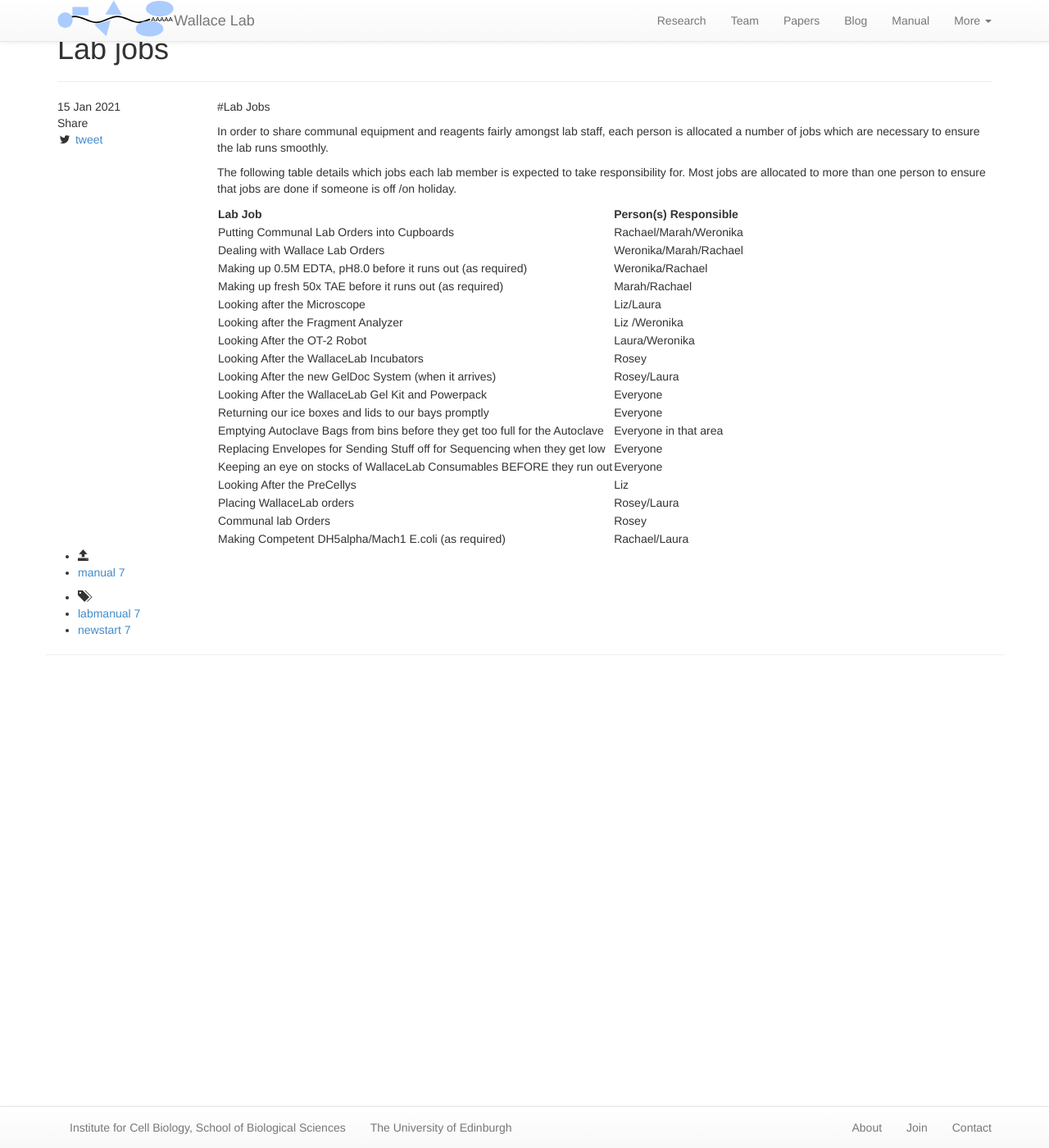
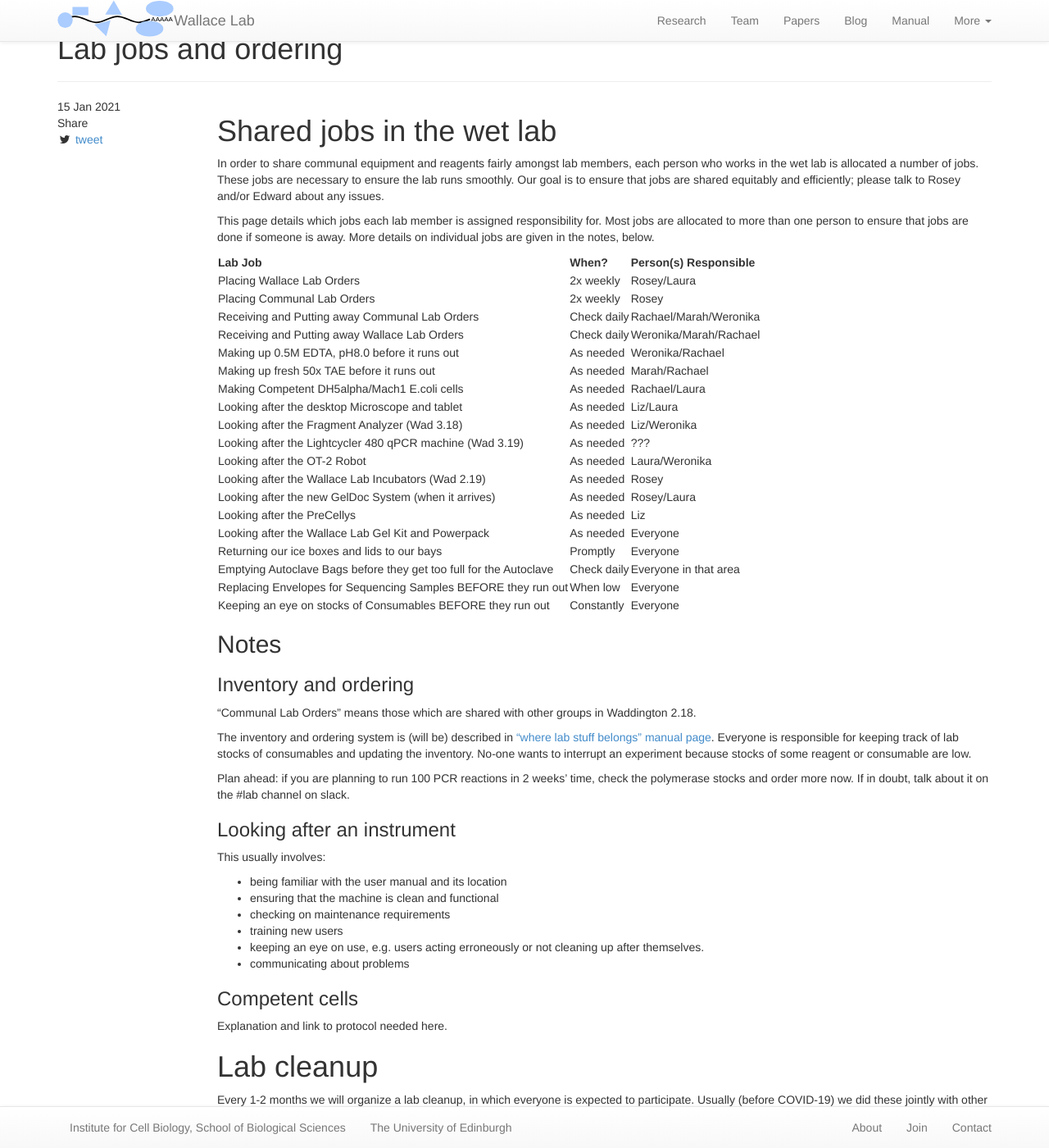
Before and after one commit to swinterbourne/ewallace.github.io, a Jekyll site: the page built from manual/_posts/2021-01-15-lab-jobs.md, in a window 1280 px wide and 1400 px high. Shown: the whole window at 82% size. Built offline with Jekyll 4.4.1, drawn with Linux system fonts in a browser that asks for light colours; nearby versions of some CDN libraries; some of the changed text lies outside the part shown.

Commit message:
reorganized jobs table and added notes

```diff
--- a/manual/_posts/2021-01-15-lab-jobs.md
+++ b/manual/_posts/2021-01-15-lab-jobs.md
@@ -1,36 +1,82 @@
 ---
 layout: post
-title: "Lab jobs"
-description: "Lab jobs expectations for wet-lab members."
+title: "Lab jobs and ordering"
+description: "Shared jobs for wet-lab members."
 about: true
 author_handle: rb
-tags: [labmanual, newstart]
+tags: [labmanual, wetlab]
 ---
 {% include JB/setup %}
 
-#Lab Jobs
+# Shared jobs in the wet lab
 
-In order to share communal equipment and reagents fairly amongst lab staff, each person is allocated a number of jobs which are necessary to ensure the lab runs smoothly.
+In order to share communal equipment and reagents fairly amongst lab members, each person who works in the wet lab is allocated a number of jobs.
+These jobs are necessary to ensure the lab runs smoothly.
+Our goal is to ensure that jobs are shared equitably and efficiently; please talk to Rosey and/or Edward about any issues.
 
-The following table details which jobs each lab member is expected to take responsibility for. Most jobs are allocated to more than one person to ensure that jobs are done if someone is off /on holiday.
+This page details which jobs each lab member is assigned responsibility for.
+Most jobs are allocated to more than one person to ensure that jobs are done if someone is away.
+More details on individual jobs are given in the notes, below.
 
-| Lab Job                                                                      | Person(s) Responsible  |
-| ---------------------------------------------------------------------------- | ---------------------- |
-| Putting Communal Lab Orders into Cupboards                                   | Rachael/Marah/Weronika |
-| Dealing with Wallace Lab Orders                                              | Weronika/Marah/Rachael |
-| Making up 0.5M EDTA, pH8.0 before it runs out (as required)                  | Weronika/Rachael       |
-| Making up fresh 50x TAE before it runs out (as required)                     | Marah/Rachael          |
-| Looking after the Microscope                                                 | Liz/Laura              |
-| Looking after the Fragment Analyzer                                          | Liz /Weronika          |
-| Looking After the OT-2 Robot                                                 | Laura/Weronika         |
-| Looking After the WallaceLab Incubators                                      | Rosey                  |
-| Looking After the new GelDoc System (when it arrives)                        | Rosey/Laura            |
-| Looking After the WallaceLab Gel Kit and Powerpack                           | Everyone               |
-| Returning our ice boxes and lids to our bays promptly                        | Everyone               |
-| Emptying Autoclave Bags from bins before they get too full for the Autoclave | Everyone in that area  |
-| Replacing Envelopes for Sending Stuff off for Sequencing when they get low   | Everyone               |
-| Keeping an eye on stocks of WallaceLab Consumables BEFORE they run out       | Everyone               |
-| Looking After the PreCellys                                                  | Liz                    |
-| Placing WallaceLab orders                                                    | Rosey/Laura            |
-| Communal lab Orders                                                          | Rosey                  |
-| Making Competent DH5alpha/Mach1 E.coli (as required)                         | Rachael/Laura          |
+| Lab Job                                                              | When?       | Person(s) Responsible  |
+| -------------------------------------------------------------------- | ----------- | ---------------------- |
+| Placing Wallace Lab Orders                                           | 2x weekly   | Rosey/Laura            |
+| Placing Communal Lab Orders                                          | 2x weekly   | Rosey                  |
+| Receiving and Putting away Communal Lab Orders                       | Check daily | Rachael/Marah/Weronika |
+| Receiving and Putting away Wallace Lab Orders                        | Check daily | Weronika/Marah/Rachael |
+| Making up 0.5M EDTA, pH8.0 before it runs out                        | As needed   | Weronika/Rachael       |
+| Making up fresh 50x TAE before it runs out                           | As needed   | Marah/Rachael          |
+| Making Competent DH5alpha/Mach1 E.coli cells                         | As needed   | Rachael/Laura          |
+| Looking after the desktop Microscope and tablet                      | As needed   | Liz/Laura              |
+| Looking after the Fragment Analyzer (Wad 3.18)                       | As needed   | Liz/Weronika           |
+| Looking after the Lightcycler 480 qPCR machine (Wad 3.19)           | As needed   | ???                    |
+| Looking after the OT-2 Robot                                         | As needed   | Laura/Weronika         |
+| Looking after the Wallace Lab Incubators (Wad 2.19)                  | As needed   | Rosey                  |
+| Looking after the new GelDoc System (when it arrives)                | As needed   | Rosey/Laura            |
+| Looking after the PreCellys                                          | As needed   | Liz                    |
+| Looking after the Wallace Lab Gel Kit and Powerpack                  | As needed   | Everyone               |
+| Returning our ice boxes and lids to our bays                         | Promptly    | Everyone               |
+| Emptying Autoclave Bags before they get too full for the Autoclave   | Check daily | Everyone in that area  |
+| Replacing Envelopes for Sequencing Samples BEFORE they run out       | When low    | Everyone               |
+| Keeping an eye on stocks of Consumables BEFORE they run out          | Constantly  | Everyone               |
+
+## Notes
+
+### Inventory and ordering
+
+"Communal Lab Orders" means those which are shared with other groups in Waddington 2.18.
+
+The inventory and ordering system is (will be) described in ["where lab stuff belongs" manual page](where-lab-stuff-belongs).
+Everyone is responsible for keeping track of lab stocks of consumables and updating the inventory.
+No-one wants to interrupt an experiment because stocks of some reagent or consumable are low.
+
+Plan ahead: if you are planning to run 100 PCR reactions in 2 weeks' time, check the polymerase stocks and order more now.
+If in doubt, talk about it on the #lab channel on slack.
+
+### Looking after an instrument
+
+This usually involves:
+
+* being familiar with the user manual and its location
+* ensuring that the machine is clean and functional
+* checking on maintenance requirements
+* training new users
+* keeping an eye on use, e.g. users acting erroneously or not cleaning up after themselves.
+* communicating about problems
+
+### Competent cells
+
+Explanation and link to protocol needed here.
+
+# Lab cleanup
+
+Every 1-2 months we will organize a lab cleanup, in which everyone is expected to participate.
+Usually (before COVID-19) we did these jointly with other groups in Wad 2.19.
+
+Lab cleanups include:
+
+* incubators
+* centrifuge
+* fridges
+* throwing out old solutions, media, plates
+* etc....
```
